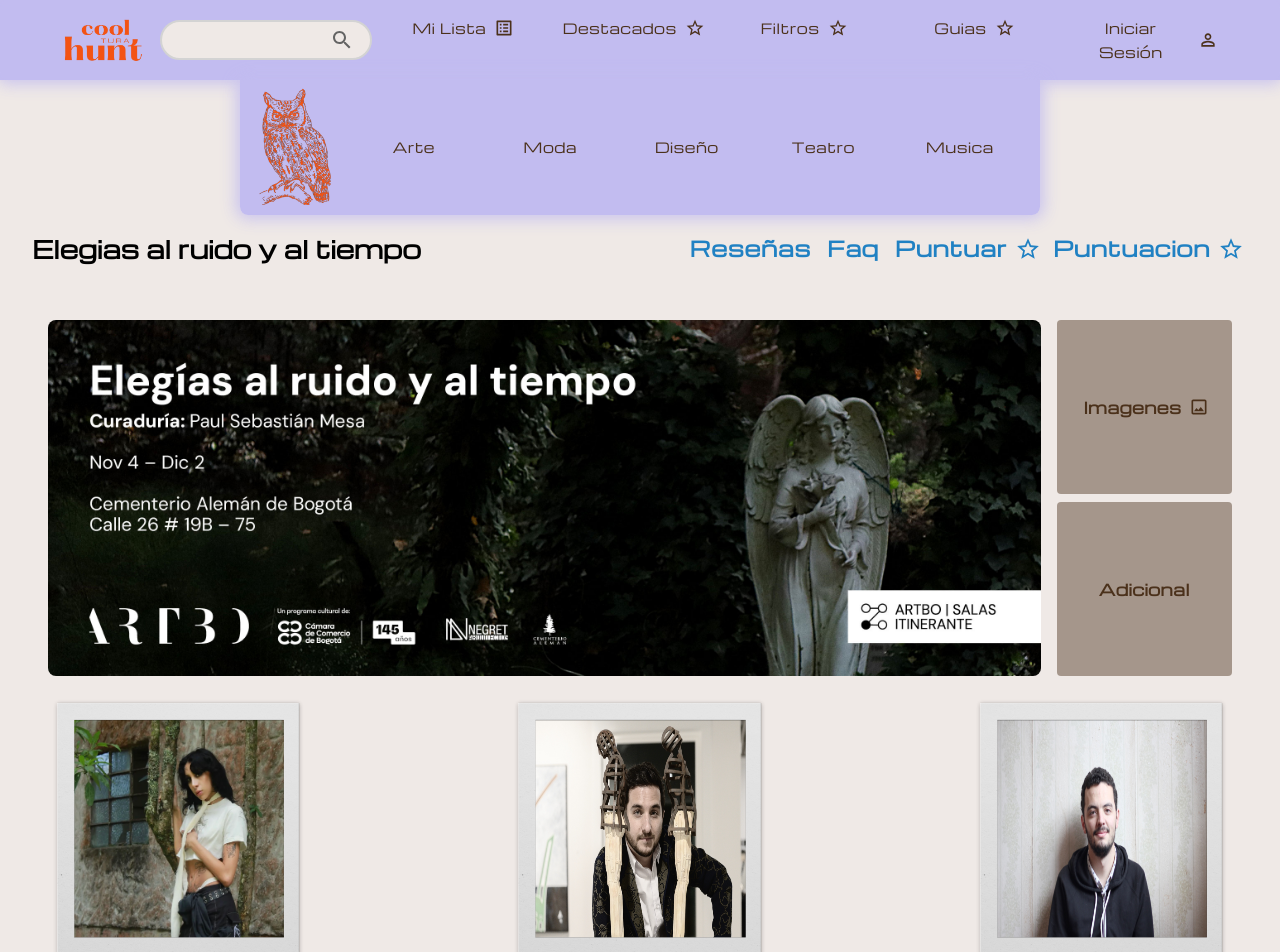
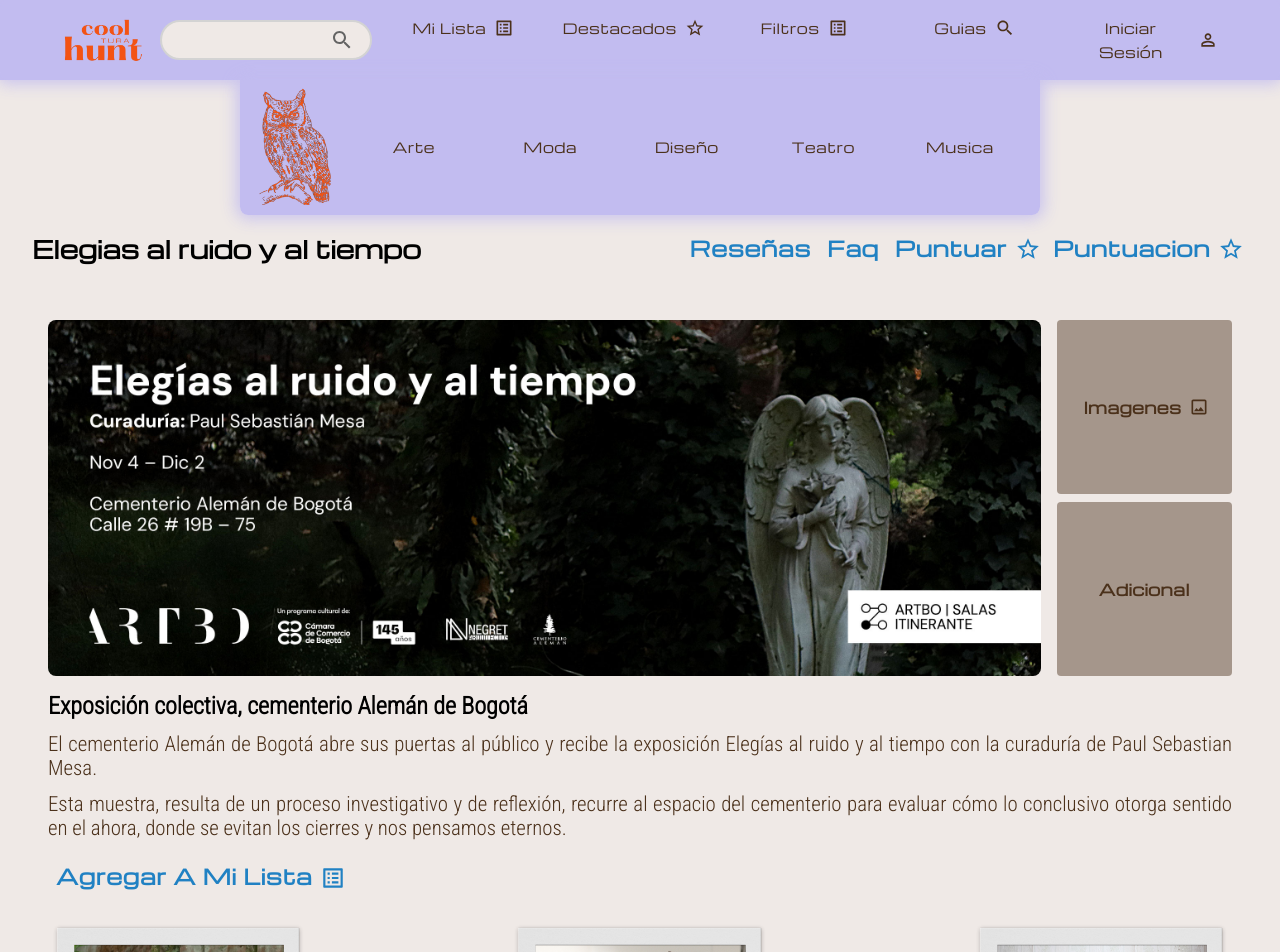
Before and after one commit to Molberda/tesis, a React (Create React App) app: page /arte/1 in a window 1280 px wide. Shown: the top 952 px of the page. Built offline with nearby package versions, Linux system fonts and the light colour scheme.

Commit message:
updated the layout for the artfocus page to display art text before artists

```diff
--- a/src/ArtPage/ArtFocus.jsx
+++ b/src/ArtPage/ArtFocus.jsx
@@ -55,6 +55,11 @@ const ArtFocus = () => {
                     <h1>Adicional</h1>
                   </Button>
                 </div>
+              </div> <div className="artFocus__text">
+            <h2>{project.subtitle}</h2>
+            <p>{project.description1}</p>
+            <p>{project.description2}</p>
+            <Button endIcon={<ListAltOutlined />}>Agregar a Mi Lista</Button>
           </div>
               <div className="artFocus__gallery--portraits">
                 {artF.map((i) => (
@@ -67,6 +72,7 @@ const ArtFocus = () => {
               </div>
             </div>
           ) : (
+            <>
               <div className="artFocus__gallery">
                 <div className="artFocus__gallery--portraits">
                   <Polaroid
@@ -87,63 +93,19 @@ const ArtFocus = () => {
                   </Button>
                 </div>
               </div>
-          )}
               <div className="artFocus__text">
                 <h2>{project.subtitle}</h2>
                 <p>{project.description1}</p>
                 <p>{project.description2}</p>
-            <Button endIcon={<ListAltOutlined />}>Agregar a Mi Lista</Button>
+                <Button endIcon={<ListAltOutlined />}>
+                  Agregar a Mi Lista
+                </Button>
               </div>
+            </>
+          )}
         </div>
       </div>
     </m.section>
-    // <m.section
-    //   initial={{ scale: 0 }}
-    //   animate={{ scale: 1, transition: { duration: 1, delay: 0.3 } }}
-    //   exit={{ scale: 0, transition: { duration: 0.25 } }}
-    //   id="artFocus"
-    //   className="top__section"
-    // >
-    //   <div className="artFocus__container top__container container">
-    //     <div className="artFocus__row row">
-    //       <div className="artFocus__header">
-    //         <h1>{project.name}</h1>
-    //         <div className="artFocus__btns">
-    //           <Button>Reseñas</Button>
-    //           <Button>Faq</Button>
-    //           <Button endIcon={<StarBorderOutlined />}>Puntuar</Button>
-    //           <Button endIcon={<StarBorderOutlined />}>Puntuacion</Button>
-    //         </div>
-    //       </div>
-    //       <div className="artFocus__gallery">
-    //         <div className="artFocus__gallery--portraits">
-    //           <Polaroid
-    //             className="artFocus__gallery--polaroid"
-    //             artist={project.artist1}
-    //             artistImg={project.artist1Img}
-    //           />
-    //         </div>
-    //         <figure className="artFocus__gallery--main">
-    //           <img src={project.mainImg} alt="" />
-    //         </figure>
-    //         <div className="artFocus__gallery--btns">
-    //           <Button endIcon={<ImageOutlined />}>
-    //             <h1>Imagenes</h1>
-    //           </Button>
-    //           <Button>
-    //             <h1>Adicional</h1>
-    //           </Button>
-    //         </div>
-    //       </div>
-    //       <div className="artFocus__text">
-    //         <h2>{project.subtitle}</h2>
-    //         <p>{project.description1}</p>
-    //         <p>{project.description2}</p>
-    //         <Button endIcon={<ListAltOutlined />}>Agregar a Mi Lista</Button>
-    //       </div>
-    //     </div>
-    //   </div>
-    // </m.section>
   );
 };
 
--- a/src/Components/Modal/Modal.css
+++ b/src/Components/Modal/Modal.css
@@ -18,7 +18,12 @@
   gap: 1em;
 }
 
-.modal > button::before{
+.sub__org{
+    display: flex;
+    gap: 1em;
+}
+
+.sub__org > button::before{
     content: '';
     position: absolute;
     width: 100%;
@@ -28,8 +33,8 @@
     opacity: 1;
 }
 
-.modal > button > h1,
-.modal > button > h2{
+.sub__org > button > h1{
+    font-size: 1em;
     color: var(--orange);
 }
 
@@ -42,11 +47,6 @@
     text-align: center;
 }
 
-.modal > button > h2{
-    font-size: 1.2em;
-    letter-spacing: .15em;
-}
-
 .modal > p{
     font-weight: 600;
 }
--- a/src/Components/Modal/Modal.jsx
+++ b/src/Components/Modal/Modal.jsx
@@ -6,7 +6,6 @@ import { Button } from "@mui/material";
 import table from "./benefits.png";
 
 const Modal = ({ handleClose }) => {
-
   const dev = () => alert("esta funcion todavia esta en desarrollo");
 
   const dropIn = {
@@ -34,9 +33,12 @@ const Modal = ({ handleClose }) => {
         animate="visible"
         exit="exit"
       >
-        <Button onClick={dev}>
-          <h1>¡Suscribete!</h1>
-        </Button>
+        <div className="sub__org">
+          <input type="email" required />
+          <Button onClick={dev}>
+            <h1>¡Suscribete!</h1>
+          </Button>
+        </div>
         <figure className="modal__table">
           <img src={table} alt="" />
         </figure>
--- a/src/Components/Nav.jsx
+++ b/src/Components/Nav.jsx
@@ -6,6 +6,7 @@ import { Link, useNavigate } from "react-router-dom";
 import {
   ListAltOutlined,
   PersonOutline,
+  SearchOutlined,
   StarBorderOutlined,
 } from "@mui/icons-material";
 import { Button } from "@mui/material";
@@ -44,12 +45,12 @@ const Nav = ({ modalOpen, setModalOpen }) => {
             </Button>
           </Link>
           <Link to={null}>
-            <Button onClick={dev} endIcon={<StarBorderOutlined />}>
+            <Button onClick={dev} endIcon={<ListAltOutlined />}>
               <h1 className="navLink">Filtros</h1>
             </Button>
           </Link>
           <Link to={null}>
-            <Button onClick={dev} endIcon={<StarBorderOutlined />}>
+            <Button onClick={dev} endIcon={<SearchOutlined />}>
               <h1 className="navLink">Guias</h1>
             </Button>
           </Link>
```
Lines whose indentation alone changed are shown as unchanged.
